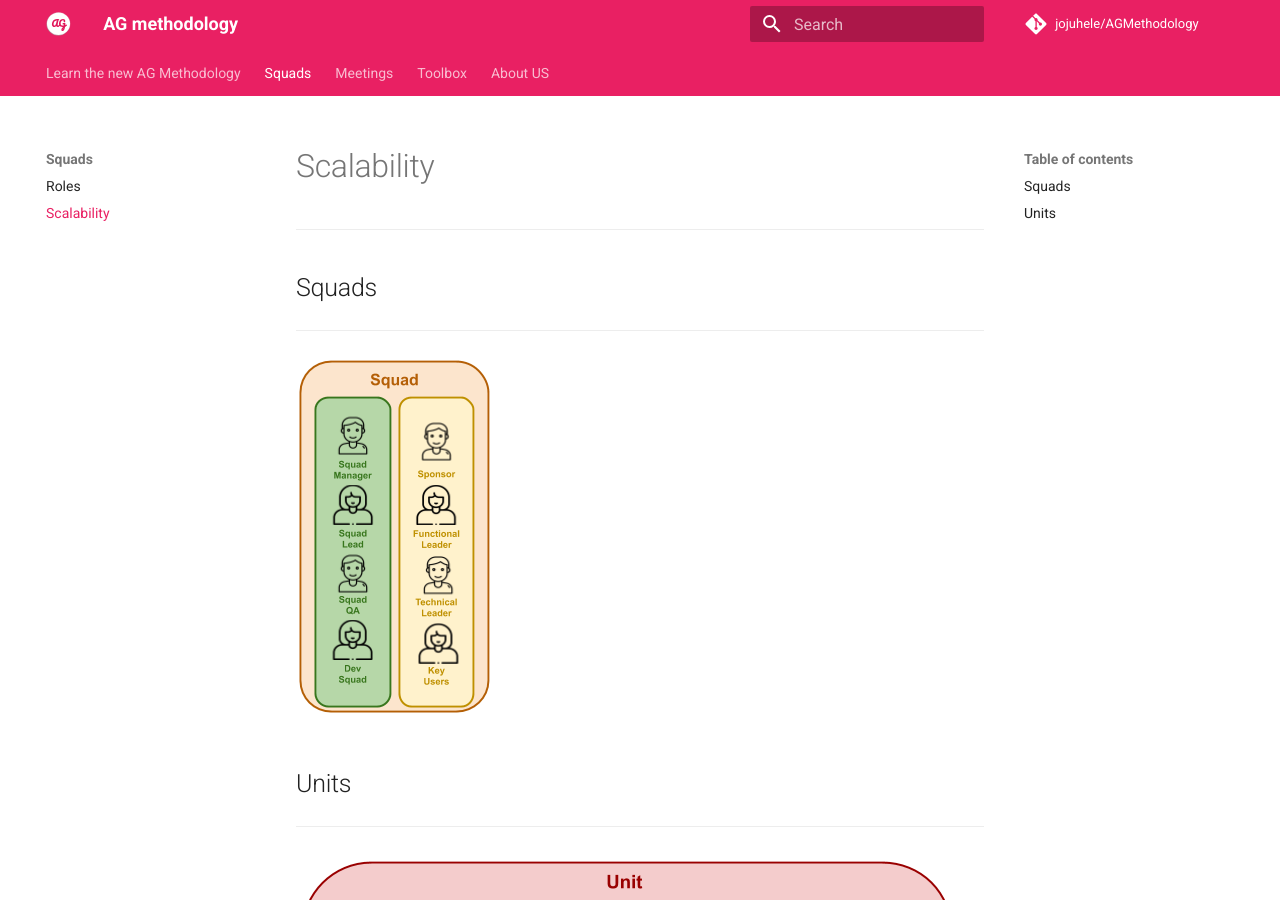
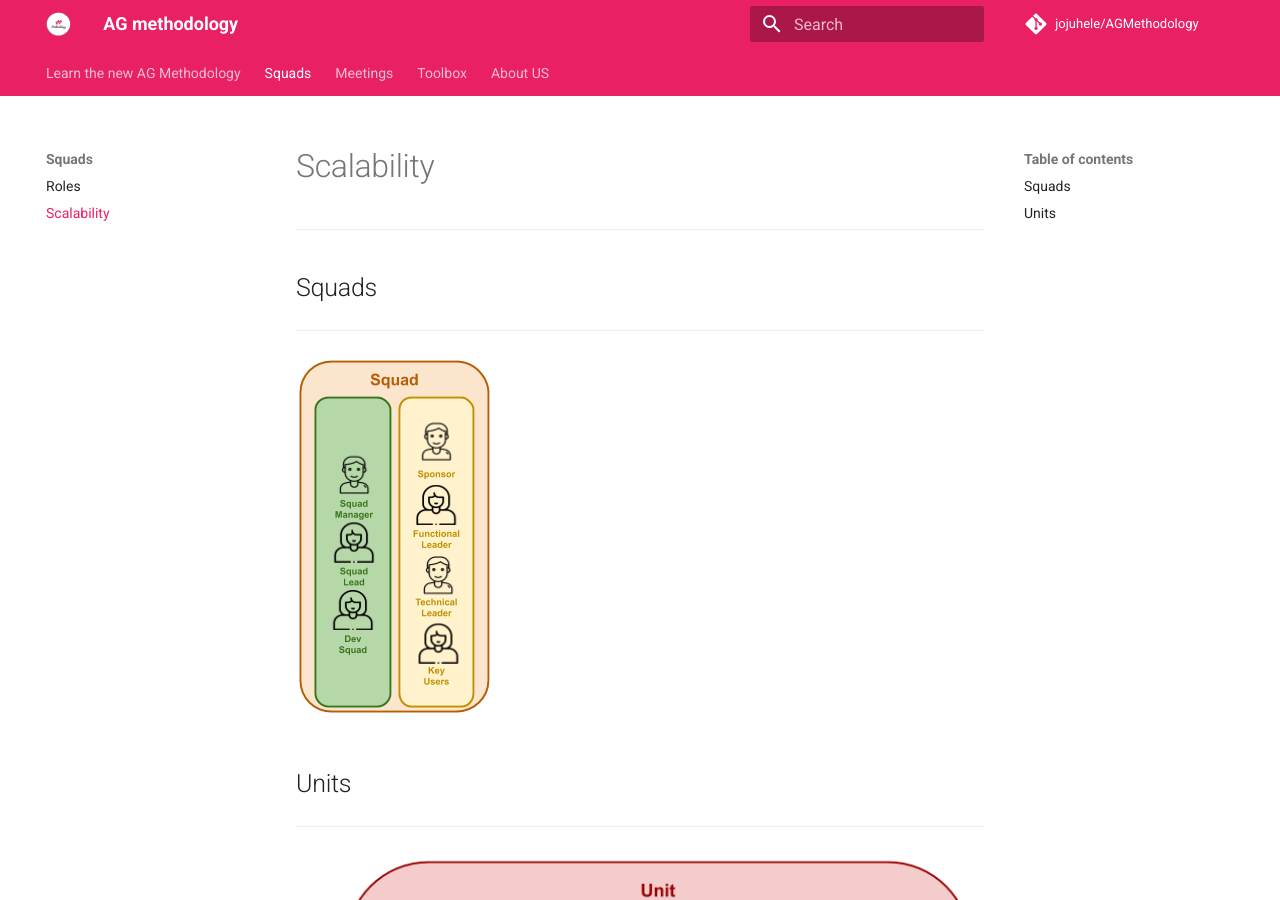
Before and after one commit to jojuhele/AGMethodology, an MkDocs documentation site: the page built from docs/roles/Interactions.md, in a window 1280 px wide and 900 px high. Built offline with MkDocs 1.6.1 and Material for MkDocs 9.7.7, drawn with Linux system fonts in a browser that asks for light colours; comment, search, counter and statistics services are not loaded.

Commit message:
add changes interactions methodology

```diff
--- a/docs/roles/Interactions.md
+++ b/docs/roles/Interactions.md
@@ -8,4 +8,4 @@
 ## Units
 ***
 
-![Units](../img/Unit.png)
+- ![Units](../img/Unit.png)
```
Also changed, not shown: docs/img/AGlogo.svg, docs/img/AGlogo_old.svg (added), docs/img/Unit.png, docs/img/squad.png.
